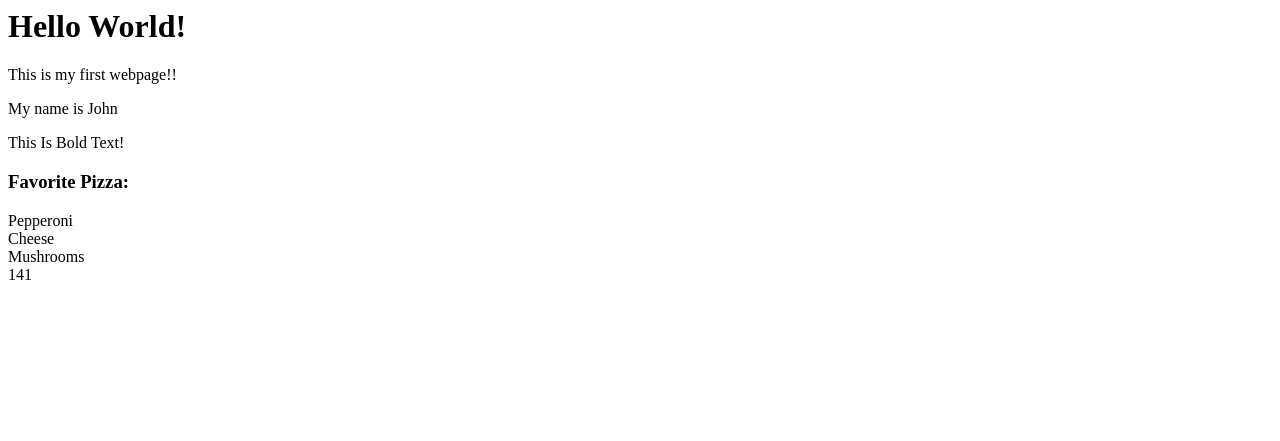
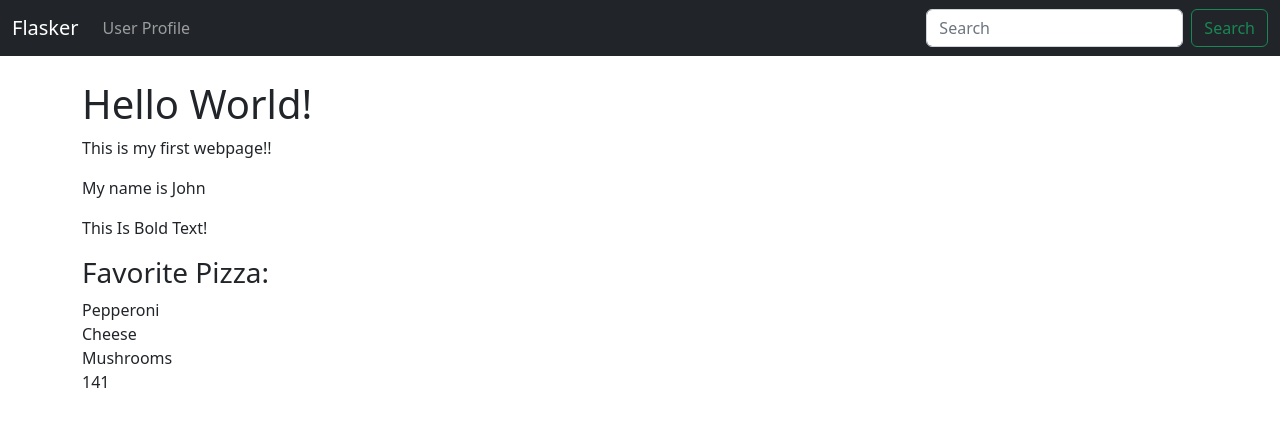
Before and after one commit to johnellis30/flasker, a Flask app: page / in a window 1280 px wide. Shown: the top 441 px of the page. Run offline with Flask 2, Linux system fonts and the light colour scheme.

Commit message:
Added base template and navbar

```diff
--- /dev/null
+++ b/templates/base.html
@@ -0,0 +1,18 @@
+<!doctype html>
+<html lang="en">
+  <head>
+    <meta charset="utf-8">
+    <meta name="viewport" content="width=device-width, initial-scale=1">
+    <title>Flasker</title>
+    <link href="https://cdn.jsdelivr.net/npm/bootstrap@5.2.1/dist/css/bootstrap.min.css" rel="stylesheet" integrity="sha384-iYQeCzEYFbKjA/T2uDLTpkwGzCiq6soy8tYaI1GyVh/UjpbCx/TYkiZhlZB6+fzT" crossorigin="anonymous">
+  </head>
+  <body>
+    {% include 'navbar.html' %}
+    <br/>
+    <div class="container">
+        {% block content %}
+        {% endblock %}
+    </div>
+    <script src="https://cdn.jsdelivr.net/npm/bootstrap@5.2.1/dist/js/bootstrap.bundle.min.js" integrity="sha384-u1OknCvxWvY5kfmNBILK2hRnQC3Pr17a+RTT6rIHI7NnikvbZlHgTPOOmMi466C8" crossorigin="anonymous"></script>
+  </body>
+</html>
--- a/templates/index.html
+++ b/templates/index.html
@@ -1,3 +1,8 @@
+{% extends 'base.html' %}
+
+{% block content %}
+
+
 <h1>Hello World!</h1>
 
 <p>This is my first webpage!!</p>
@@ -18,3 +23,6 @@
 {% endfor %}
 
 <br/><br/>
+
+
+{% endblock %}
--- /dev/null
+++ b/templates/navbar.html
@@ -0,0 +1,19 @@
+<nav class="navbar navbar-expand-lg navbar-dark bg-dark">
+    <div class="container-fluid">
+      <a class="navbar-brand" href="{{ url_for('index') }}">Flasker</a>
+      <button class="navbar-toggler" type="button" data-bs-toggle="collapse" data-bs-target="#navbarSupportedContent" aria-controls="navbarSupportedContent" aria-expanded="false" aria-label="Toggle navigation">
+        <span class="navbar-toggler-icon"></span>
+      </button>
+      <div class="collapse navbar-collapse" id="navbarSupportedContent">
+        <ul class="navbar-nav me-auto mb-2 mb-lg-0">
+          <li class="nav-item">
+            <a class="nav-link" href="{{ url_for('user', name='John') }}">User Profile</a>
+          </li>
+        </ul>
+        <form class="d-flex" role="search">
+          <input class="form-control me-2" type="search" placeholder="Search" aria-label="Search">
+          <button class="btn btn-outline-success" type="submit">Search</button>
+        </form>
+      </div>
+    </div>
+  </nav>
```
Also changed, not shown: templates/404.html (+7 -0 lines), templates/500.html (+8 -0 lines), templates/user.html (+9 -1 lines).
